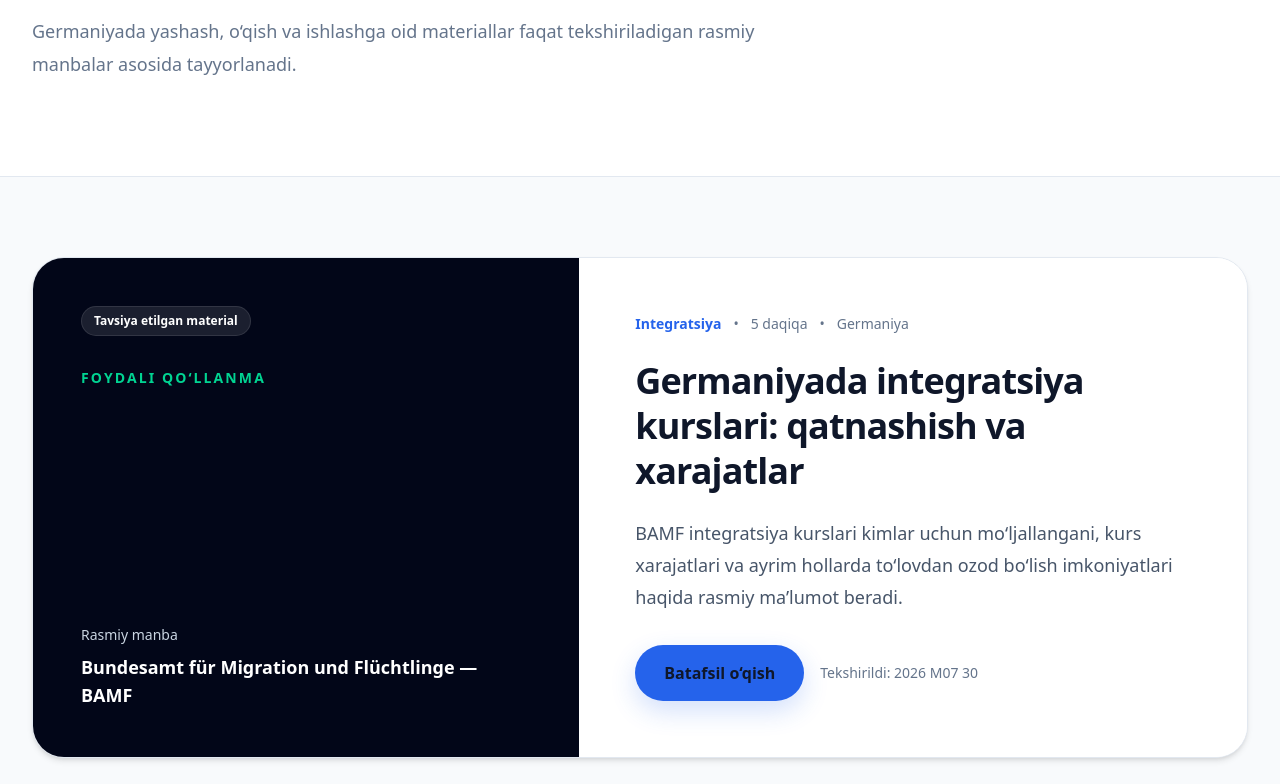
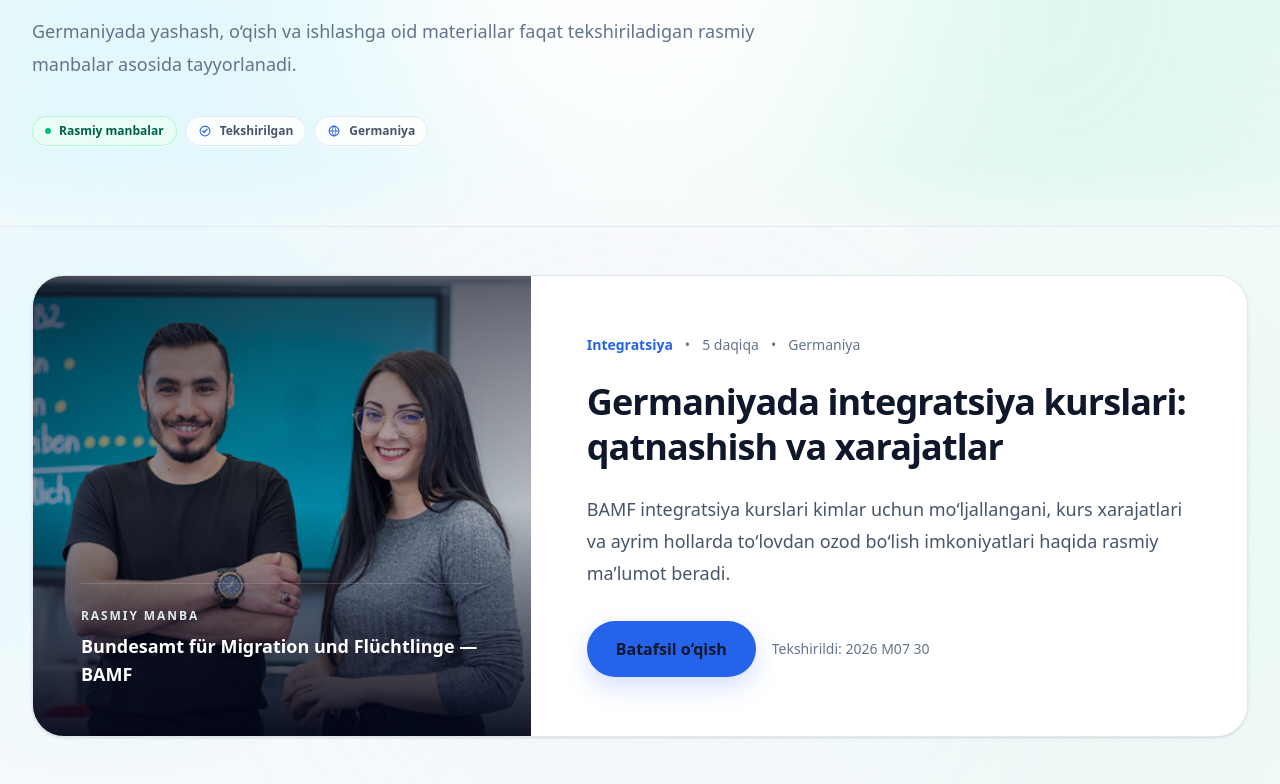
Before and after one commit to ZafarUsarov/vatandoshlar-portal, a Next.js app: page /uz/news in a window 1280 px wide. Shown: the part 356-1140 px from the top of the page. Built offline with nearby package versions, Linux system fonts and the light colour scheme.

Commit message:
feat(news): refine featured article presentation

```diff
--- a/app/news/page.tsx
+++ b/app/news/page.tsx
@@ -1,3 +1,4 @@
+import Image from "next/image";
 import type { Metadata } from "next";
 import { getLocale, getTranslations } from "next-intl/server";
 
@@ -6,7 +7,6 @@ import SectionPromo from "../../components/SectionPromo";
 import Header from "../../components/Header";
 import NewsCard from "../../components/cards/NewsCard";
 import {
-  Badge,
   ButtonLink,
   Container,
   PageHero,
@@ -58,59 +58,171 @@ export default async function NewsPage() {
 
   const allNews = getLatestNews().map(localizeItem);
   const featuredBase = getFeaturedNews();
-  const featuredNews = featuredBase ? localizeItem(featuredBase) : undefined;
+  const featuredNews = featuredBase
+    ? localizeItem(featuredBase)
+    : undefined;
 
   return (
     <>
       <Header />
 
       <main className="page-main">
+        <div className="relative isolate overflow-hidden">
+          <div
+            aria-hidden="true"
+            className="pointer-events-none absolute inset-0 z-0 overflow-hidden"
+          >
+            <div className="absolute -left-40 top-8 size-[32rem] rounded-full bg-cyan-200/25 blur-[120px] sm:size-[38rem] lg:size-[44rem] dark:bg-cyan-400/[0.035]" />
+
+            <div className="absolute -right-32 -top-20 size-[34rem] rounded-full bg-emerald-200/30 blur-[130px] sm:size-[40rem] lg:size-[46rem] dark:bg-emerald-400/[0.04]" />
+
+            <div className="absolute left-1/2 top-[48%] size-[34rem] -translate-x-1/2 -translate-y-1/2 rounded-full bg-white/90 blur-[110px] dark:bg-white/[0.015]" />
+
+            <div className="absolute inset-x-0 bottom-0 h-16 bg-gradient-to-b from-transparent to-slate-50/55 dark:to-slate-950/30" />
+
+            <div className="absolute inset-x-0 bottom-0 h-px bg-[linear-gradient(90deg,transparent,rgba(148,163,184,0.18),rgba(16,185,129,0.16),rgba(56,189,248,0.14),transparent)]" />
+          </div>
+
           <PageHero
             eyebrow="Vatandoshlar.de"
             title={t("hero.title")}
             description={t("hero.description")}
+            actions={
+              <div
+                className="flex flex-wrap items-center gap-2"
+                aria-label={
+                  locale === "de"
+                    ? "Informationsmerkmale"
+                    : "Ma’lumot xususiyatlari"
+                }
+              >
+                <span className="inline-flex items-center gap-2 rounded-full border border-emerald-200/80 bg-emerald-50/85 px-3 py-1.5 text-xs font-semibold text-emerald-800 shadow-[0_1px_0_rgba(255,255,255,0.65)] backdrop-blur-sm dark:border-emerald-400/20 dark:bg-emerald-400/10 dark:text-emerald-300 dark:shadow-none">
+                  <span
+                    aria-hidden="true"
+                    className="size-1.5 rounded-full bg-emerald-500"
                   />
+                  {locale === "de" ? "Offizielle Quellen" : "Rasmiy manbalar"}
+                </span>
+
+                <span className="inline-flex items-center gap-2 rounded-full border border-border-default bg-surface/85 px-3 py-1.5 text-xs font-semibold text-text-secondary shadow-[0_1px_0_rgba(255,255,255,0.55)] backdrop-blur-sm dark:shadow-none">
+                  <svg
+                    aria-hidden="true"
+                    viewBox="0 0 20 20"
+                    fill="none"
+                    className="size-3.5 text-brand"
+                  >
+                    <path
+                      d="m6.75 10 2.1 2.1 4.4-4.7"
+                      stroke="currentColor"
+                      strokeWidth="1.8"
+                      strokeLinecap="round"
+                      strokeLinejoin="round"
+                    />
+                    <circle
+                      cx="10"
+                      cy="10"
+                      r="7"
+                      stroke="currentColor"
+                      strokeWidth="1.5"
+                    />
+                  </svg>
+
+                  {locale === "de" ? "Geprüft" : "Tekshirilgan"}
+                </span>
+
+                <span className="inline-flex items-center gap-2 rounded-full border border-border-default bg-surface/85 px-3 py-1.5 text-xs font-semibold text-text-secondary shadow-[0_1px_0_rgba(255,255,255,0.55)] backdrop-blur-sm dark:shadow-none">
+                  <svg
+                    aria-hidden="true"
+                    viewBox="0 0 20 20"
+                    fill="none"
+                    className="size-3.5 text-brand"
+                  >
+                    <circle
+                      cx="10"
+                      cy="10"
+                      r="7"
+                      stroke="currentColor"
+                      strokeWidth="1.5"
+                    />
+                    <path
+                      d="M3.4 10h13.2M10 3c1.7 1.9 2.6 4.2 2.6 7S11.7 15.1 10 17M10 3C8.3 4.9 7.4 7.2 7.4 10s.9 5.1 2.6 7"
+                      stroke="currentColor"
+                      strokeWidth="1.3"
+                      strokeLinecap="round"
+                    />
+                  </svg>
+
+                  {locale === "de" ? "Deutschland" : "Germaniya"}
+                </span>
+              </div>
+            }
+            className="relative z-10 !bg-transparent !pb-14 sm:!pb-16 lg:!pb-20"
+            contentClassName="relative z-10"
+          />
+        </div>
 
         {featuredNews && (
           <Section
             tone="page"
-            spacing="lg"
+            spacing="none"
             aria-labelledby="featured-news-heading"
+            className="relative overflow-hidden pb-16 pt-8 sm:pb-20 sm:pt-10 lg:pb-24 lg:pt-12"
           >
-            <Container>
-              <article className="overflow-hidden rounded-[2rem] border border-border-default bg-surface shadow-md transition-colors duration-300">
-                <div className="grid lg:grid-cols-[0.9fr_1.1fr]">
-                  <div className="flex min-h-80 flex-col justify-between bg-slate-950 p-8 text-white sm:p-12 lg:min-h-[460px] dark:bg-black">
-                    <div>
-                      <Badge
-                        variant="neutral"
-                        className="border-white/10 bg-white/10 text-white"
+            <div
+              aria-hidden="true"
+              className="pointer-events-none absolute inset-0 -z-0 overflow-hidden"
             >
-                        {t("featured.badge")}
-                      </Badge>
+              <div className="absolute -left-44 -top-24 size-[30rem] rounded-full bg-cyan-200/20 blur-[120px] sm:size-[36rem] dark:bg-cyan-400/[0.03]" />
 
-                      <p className="mt-8 text-sm font-semibold uppercase tracking-[0.15em] text-emerald-400">
-                        {featuredNews.contentType}
-                      </p>
+              <div className="absolute -right-40 top-4 size-[32rem] rounded-full bg-emerald-200/18 blur-[130px] sm:size-[38rem] dark:bg-emerald-400/[0.028]" />
+
+              <div className="absolute left-1/2 top-28 size-[28rem] -translate-x-1/2 rounded-full bg-blue-200/12 blur-[115px] dark:bg-blue-400/[0.025]" />
             </div>
 
-                    <div>
-                      <p className="text-sm text-slate-300">
+            <Container className="relative z-10">
+              <article className="group overflow-hidden rounded-[2rem] border border-border-default bg-surface shadow-sm transition-[border-color,box-shadow,transform] duration-300 hover:-translate-y-0.5 hover:border-emerald-200/80 hover:shadow-xl hover:shadow-slate-900/[0.06] dark:hover:border-emerald-400/20 dark:hover:shadow-black/20">
+                <div className="grid lg:grid-cols-[0.82fr_1.18fr]">
+                  <div className="relative min-h-[320px] overflow-hidden sm:min-h-[380px] lg:min-h-[460px]">
+                    <Image
+                      src="/images/news/integration-courses.webp"
+                      alt={featuredNews.title}
+                      fill
+                      priority
+                      sizes="(max-width: 1023px) 100vw, 42vw"
+                      className="object-cover transition-transform duration-700 ease-out group-hover:scale-[1.025]"
+                    />
+
+                    <div
+                      aria-hidden="true"
+                      className="absolute inset-0 bg-gradient-to-b from-slate-950/62 via-slate-950/18 to-slate-950/94"
+                    />
+
+                    <div
+                      aria-hidden="true"
+                      className="absolute inset-0 bg-gradient-to-r from-slate-950/28 via-slate-950/5 to-transparent"
+                    />
+
+                    <div className="relative z-10 flex h-full min-h-[320px] flex-col justify-end p-7 text-white sm:min-h-[380px] sm:p-10 lg:min-h-[460px] lg:p-12">
+                      <div className="max-w-md border-t border-white/15 pt-5 sm:pt-6">
+                        <p className="text-[0.68rem] font-bold uppercase tracking-[0.16em] text-slate-200 drop-shadow-sm sm:text-xs">
                           {t("featured.officialSource")}
                         </p>
 
-                      <p className="mt-2 text-lg font-semibold text-white">
+                        <p className="mt-2 text-base font-semibold leading-7 text-white drop-shadow-sm sm:text-lg">
                           {featuredNews.sourceName}
                         </p>
                       </div>
                     </div>
+                  </div>
 
-                  <div className="flex flex-col justify-center bg-surface p-8 sm:p-12 lg:p-14">
-                    <div className="flex flex-wrap items-center gap-3 text-sm text-text-muted">
+                  <div className="flex flex-col justify-center bg-surface p-7 sm:p-10 lg:p-12 xl:p-14">
+                    <div className="flex flex-wrap items-center gap-x-3 gap-y-2 text-sm text-text-muted">
                       <span className="font-semibold text-brand">
                         {featuredNews.category}
                       </span>
+
                       <span aria-hidden="true">•</span>
+
                       <span>{featuredNews.readingTime}</span>
 
                       {featuredNews.location && (
@@ -123,29 +235,35 @@ export default async function NewsPage() {
 
                     <h2
                       id="featured-news-heading"
-                      className="mt-6 text-3xl font-bold leading-tight tracking-tight text-text-primary sm:text-4xl"
+                      className="mt-5 text-2xl font-bold leading-tight tracking-tight text-text-primary sm:mt-6 sm:text-3xl lg:text-4xl"
                     >
                       <Link
                         href={`/news/${featuredNews.slug}`}
-                        className="transition-colors hover:text-brand focus-visible:outline-none focus-visible:ring-2 focus-visible:ring-brand focus-visible:ring-offset-4"
+                        className="rounded-sm transition-colors hover:text-brand focus-visible:outline-none focus-visible:ring-2 focus-visible:ring-brand focus-visible:ring-offset-4"
                       >
                         {featuredNews.title}
                       </Link>
                     </h2>
 
-                    <p className="mt-6 text-lg leading-8 text-text-secondary">
+                    <p className="mt-5 max-w-2xl text-base leading-7 text-text-secondary sm:mt-6 sm:text-lg sm:leading-8">
                       {featuredNews.excerpt}
                     </p>
 
-                    <div className="mt-8 flex flex-col gap-4 sm:flex-row sm:items-center">
-                      <ButtonLink href={`/news/${featuredNews.slug}`} size="lg">
+                    <div className="mt-7 flex flex-col gap-4 sm:mt-8 sm:flex-row sm:items-center">
+                      <ButtonLink
+                        href={`/news/${featuredNews.slug}`}
+                        size="lg"
+                      >
                         {t("featured.readMore")}
                       </ButtonLink>
 
                       <p className="text-sm text-text-muted">
                         {t("featured.verified")}{" "}
                         <time dateTime={featuredNews.verifiedAt}>
-                          {formatNewsDate(featuredNews.verifiedAt, locale)}
+                          {formatNewsDate(
+                            featuredNews.verifiedAt,
+                            locale,
+                          )}
                         </time>
                       </p>
                     </div>
@@ -156,14 +274,23 @@ export default async function NewsPage() {
           </Section>
         )}
 
-        <Section tone="page" spacing="xl" aria-labelledby="all-news-heading">
+        <Section
+          tone="page"
+          spacing="xl"
+          aria-labelledby="all-news-heading"
+        >
           <Container>
             <div className="flex flex-col gap-4 sm:flex-row sm:items-end sm:justify-between">
               <div>
                 <p className="page-eyebrow">{t("all.eyebrow")}</p>
-                <h2 id="all-news-heading" className="section-title mt-3">
+
+                <h2
+                  id="all-news-heading"
+                  className="section-title mt-3"
+                >
                   {t("all.title")}
                 </h2>
+
                 <p className="section-description mt-4">
                   {t("all.description")}
                 </p>
@@ -176,7 +303,11 @@ export default async function NewsPage() {
 
             <div className="mt-10 grid gap-7 md:grid-cols-2 lg:grid-cols-3">
               {allNews.map((item, index) => (
-                <NewsCard key={item.id} item={item} index={index} />
+                <NewsCard
+                  key={item.id}
+                  item={item}
+                  index={index}
+                />
               ))}
             </div>
           </Container>
```
Also changed, not shown: public/images/news/integration-courses.webp (added). Lines whose indentation alone changed are shown as unchanged.
